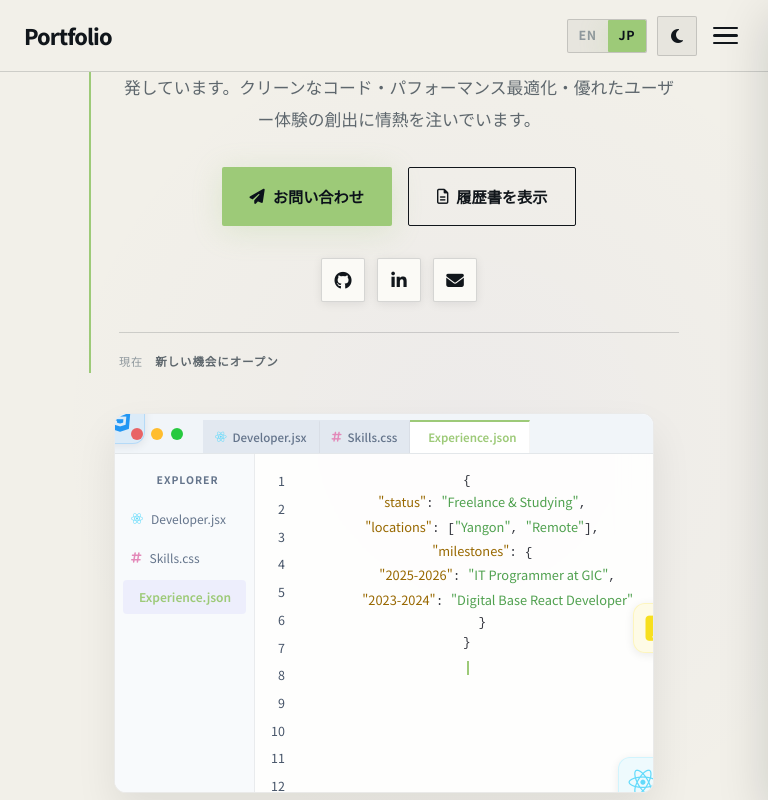
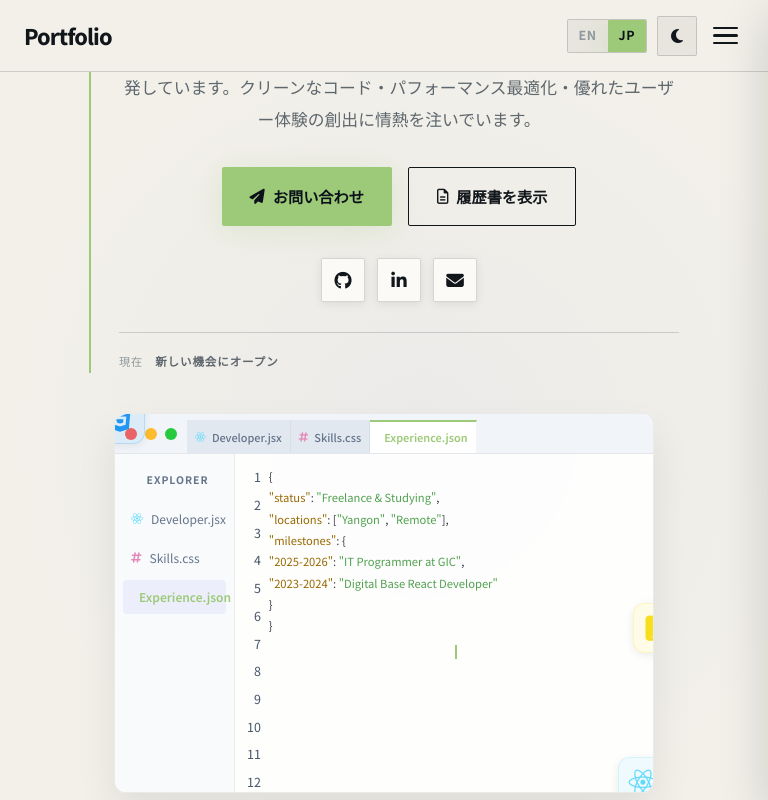
Before and after one commit to ashein-codethedreams/My-Portfolio, a Next.js app: page / in a window 768 px wide. Both pictures are taken after a click on the element "Experience.json". Shown: the part 394-1194 px from the top of the page. Built offline with nearby package versions, Linux system fonts and the light colour scheme.

Commit message:
fix: align responsive code mockup content

```diff
--- a/components/CodeMockup.jsx
+++ b/components/CodeMockup.jsx
@@ -70,18 +70,18 @@ export default function CodeMockup() {
                         {activeFile === 'Developer.jsx' && (
                             <pre className={styles.codeContent}>
                                 <code>
-                                    <span className={styles.keyword}>import</span> <span className={styles.variable}>React</span> <span className={styles.keyword}>from</span> <span className={styles.string}>'react'</span>;<span className={styles.comment}> // UI rendering</span>{'\n'}
+                                    <span className={styles.keyword}>import</span> <span className={styles.variable}>React</span> <span className={styles.keyword}>from</span> <span className={styles.string}>'react'</span>;{'\n'}
                                     {'\n'}
                                     <span className={styles.keyword}>const</span> <span className={styles.function}>Developer</span> = () =&gt; &#123;{'\n'}
-                                    {'    '}<span className={styles.keyword}>return</span> ({'\n'}
-                                    {'        '}&lt;<span className={styles.tag}>Profile</span>{'\n'}
-                                    {'            '}<span className={styles.attr}>name</span>=<span className={styles.string}>"{name}"</span>{'\n'}
-                                    {'            '}<span className={styles.attr}>role</span>=<span className={styles.string}>"Frontend Developer"</span>{'\n'}
-                                    {'            '}<span className={styles.attr}>experience</span>=<span className={styles.string}>"3+ Years"</span>{'\n'}
-                                    {'            '}<span className={styles.attr}>languages</span>=&#123;[<span className={styles.string}>"English"</span>, <span className={styles.string}>"Japanese"</span>]&#125;{'\n'}
-                                    {'            '}<span className={styles.attr}>available</span>=&#123;<span className={styles.literal}>true</span>&#125;{'\n'}
-                                    {'        '}/&gt;{'\n'}
-                                    {'    '});{'\n'}
+                                    {'  '}<span className={styles.keyword}>return</span> ({'\n'}
+                                    {'    '}&lt;<span className={styles.tag}>Profile</span>{'\n'}
+                                    {'      '}<span className={styles.attr}>name</span>=<span className={styles.string}>"{name}"</span>{'\n'}
+                                    {'      '}<span className={styles.attr}>role</span>=<span className={styles.string}>"Frontend Developer"</span>{'\n'}
+                                    {'      '}<span className={styles.attr}>experience</span>=<span className={styles.string}>"3+ Years"</span>{'\n'}
+                                    {'      '}<span className={styles.attr}>languages</span>=&#123;[<span className={styles.string}>"English"</span>, <span className={styles.string}>"Japanese"</span>]&#125;{'\n'}
+                                    {'      '}<span className={styles.attr}>available</span>=&#123;<span className={styles.literal}>true</span>&#125;{'\n'}
+                                    {'    '}/&gt;{'\n'}
+                                    {'  '});{'\n'}
                                     &#125;;{'\n'}
                                     {'\n'}
                                     <span className={styles.keyword}>export default</span> <span className={styles.function}>Developer</span>;
@@ -107,16 +107,16 @@ export default function CodeMockup() {
                             </pre>
                         )}
                         {activeFile === 'Experience.json' && (
-                            <pre className={styles.codeContent}>
+                            <pre className={`${styles.codeContent} ${styles.experienceCode}`}>
                                 <code>
-                                    &#123;{'\n'}
-                                    {'    '}<span className={styles.attr}>"status"</span>: <span className={styles.string}>"Freelance & Studying"</span>,{'\n'}
-                                    {'    '}<span className={styles.attr}>"locations"</span>: [<span className={styles.string}>"Yangon"</span>, <span className={styles.string}>"Remote"</span>],{'\n'}
-                                    {'    '}<span className={styles.attr}>"milestones"</span>: &#123;{'\n'}
-                                    {'        '}<span className={styles.attr}>"2025-2026"</span>: <span className={styles.string}>"IT Programmer at GIC"</span>,{'\n'}
-                                    {'        '}<span className={styles.attr}>"2023-2024"</span>: <span className={styles.string}>"Digital Base React Developer"</span>{'\n'}
-                                    {'    '}&#125;{'\n'}
-                                    &#125;
+                                    <span className={styles.codeLine}>&#123;</span>
+                                    <span className={styles.codeLine}><span className={styles.attr}>"status"</span>: <span className={styles.string}>"Freelance & Studying"</span>,</span>
+                                    <span className={styles.codeLine}><span className={styles.attr}>"locations"</span>: [<span className={styles.string}>"Yangon"</span>, <span className={styles.string}>"Remote"</span>],</span>
+                                    <span className={styles.codeLine}><span className={styles.attr}>"milestones"</span>: &#123;</span>
+                                    <span className={styles.codeLine}><span className={styles.attr}>"2025-2026"</span>: <span className={styles.string}>"IT Programmer at GIC"</span>,</span>
+                                    <span className={styles.codeLine}><span className={styles.attr}>"2023-2024"</span>: <span className={styles.string}>"Digital Base React Developer"</span></span>
+                                    <span className={styles.codeLine}>&#125;</span>
+                                    <span className={styles.codeLine}>&#125;</span>
                                 </code>
                             </pre>
                         )}
--- a/components/CodeMockup.module.css
+++ b/components/CodeMockup.module.css
@@ -2,6 +2,8 @@
     position: relative;
     width: 100%;
     max-width: 540px;
+    min-width: 0;
+    margin: 0 auto;
     height: 380px;
     background: rgba(13, 20, 38, 0.85);
     backdrop-filter: blur(16px);
@@ -114,7 +116,7 @@
 /* Workspace layout */
 .ideWorkspace {
     display: grid;
-    grid-template-columns: 140px 1fr;
+    grid-template-columns: 120px minmax(0, 1fr);
     flex-grow: 1;
     height: calc(100% - 40px);
 }
@@ -191,6 +193,7 @@
     display: flex;
     gap: 12px;
     overflow: auto;
+    min-width: 0;
     font-family: 'Consolas', 'Courier New', Courier, monospace;
 }
 
@@ -208,14 +211,35 @@
 .codeViewport {
     position: relative;
     flex-grow: 1;
+    min-width: 0;
 }
 
 .codeContent {
     margin: 0;
+    display: block;
+    max-width: 100%;
+    min-width: 0;
     font-size: 0.8rem;
     line-height: 1.5;
-    white-space: pre; /* Keep code format clean, no ugly mid-word wrapping */
+    white-space: pre-wrap;
+    overflow-wrap: anywhere;
     font-family: inherit;
+}
+
+.codeContent code {
+    display: block;
+    min-width: 0;
+    max-width: 100%;
+}
+
+.experienceCode {
+    text-indent: 0;
+    white-space: normal;
+}
+
+.codeLine {
+    display: block;
+    white-space: normal;
 }
 
 /* Text coloring theme */
@@ -331,6 +355,36 @@
     background: rgba(0, 0, 0, 0.08);
 }
 
+@media (min-width: 541px) and (max-width: 1024px) {
+    .ideHeader {
+        padding: 0 10px;
+    }
+
+    .windowControls {
+        margin-right: 10px;
+    }
+
+    .tab {
+        padding: 0 8px;
+        font-size: 0.68rem;
+    }
+
+    .editorArea {
+        padding: 12px;
+        gap: 8px;
+    }
+
+    .codeContent {
+        font-size: 0.7rem;
+        white-space: pre-line;
+    }
+
+    .experienceCode {
+        padding-left: 0;
+        text-align: left;
+    }
+}
+
 /* Mobile Media Queries */
 @media (max-width: 540px) {
     .ideContainer {
@@ -354,8 +408,16 @@
         padding: 0 4px;
         font-size: 0.65rem;
         height: 100%;
+        min-width: 0;
         border-right: 1px solid rgba(255, 255, 255, 0.05);
         border-top-width: 1.5px;
+    }
+
+    .tab span {
+        min-width: 0;
+        overflow: hidden;
+        text-overflow: ellipsis;
+        white-space: nowrap;
     }
 
     [data-theme="light"] .tab {
@@ -382,6 +444,8 @@
 
     .codeContent {
         font-size: 0.7rem; /* Make code fonts fit perfectly */
+        white-space: pre-wrap;
+        overflow-wrap: anywhere;
     }
 
     .techBadge {
--- a/components/Hero.module.css
+++ b/components/Hero.module.css
@@ -45,7 +45,8 @@
 .heroContainer {
     display: grid;
     grid-template-columns: 1fr 1fr;
-    gap: 96px;
+    grid-template-columns: minmax(0, 1fr) minmax(0, 1fr);
+    gap: clamp(40px, 6vw, 96px);
     align-items: center;
     padding: 72px 24px 88px;
 }
@@ -174,6 +175,8 @@
     display: flex;
     justify-content: center;
     align-items: center;
+    width: 100%;
+    min-width: 0;
     border-left: 1px solid var(--border-color);
     padding-left: 48px;
 }
@@ -232,6 +235,13 @@
 @media (max-width: 1024px) {
     .heroName {
         font-size: 3.2rem;
+    }
+    .heroContainer {
+        gap: 40px;
+    }
+
+    .heroImage {
+        padding-left: 24px;
     }
 }
 
```
Also changed, not shown: 1 other file (tests, documents, lock files or other folders).
